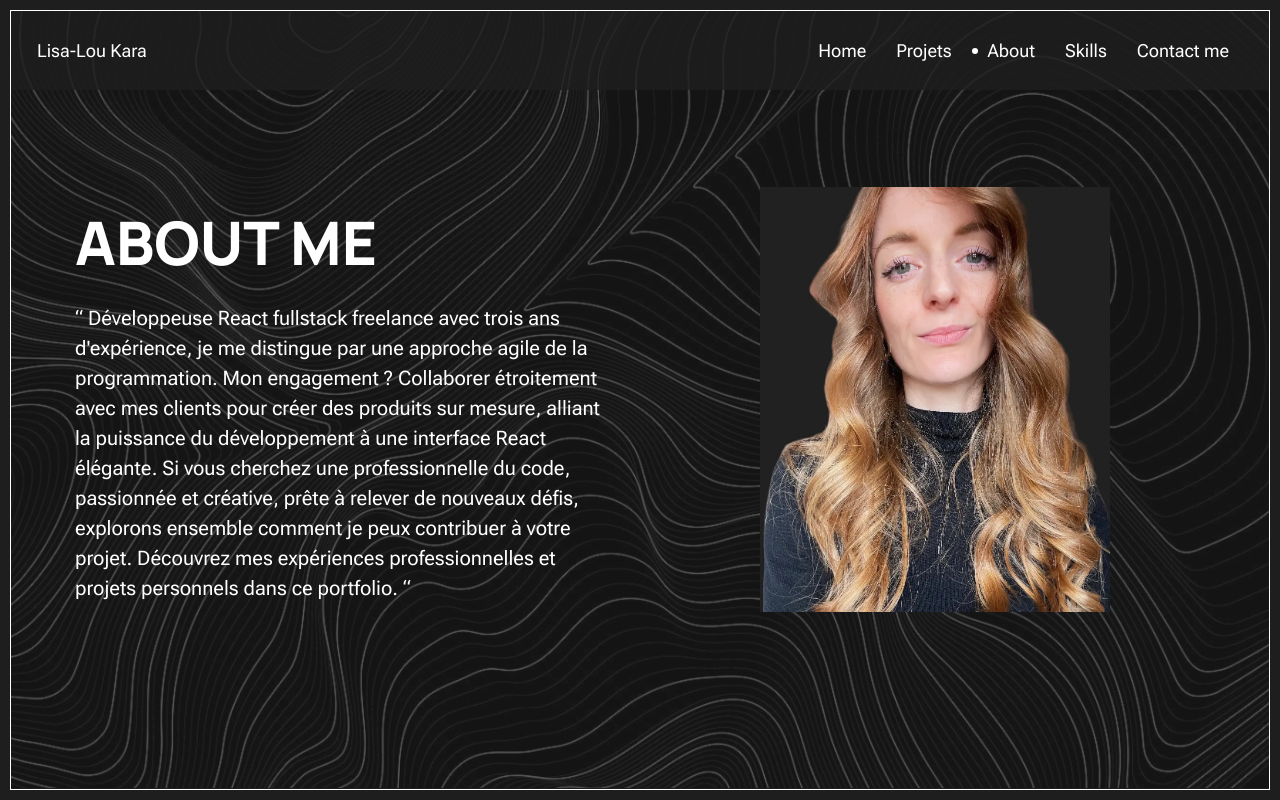
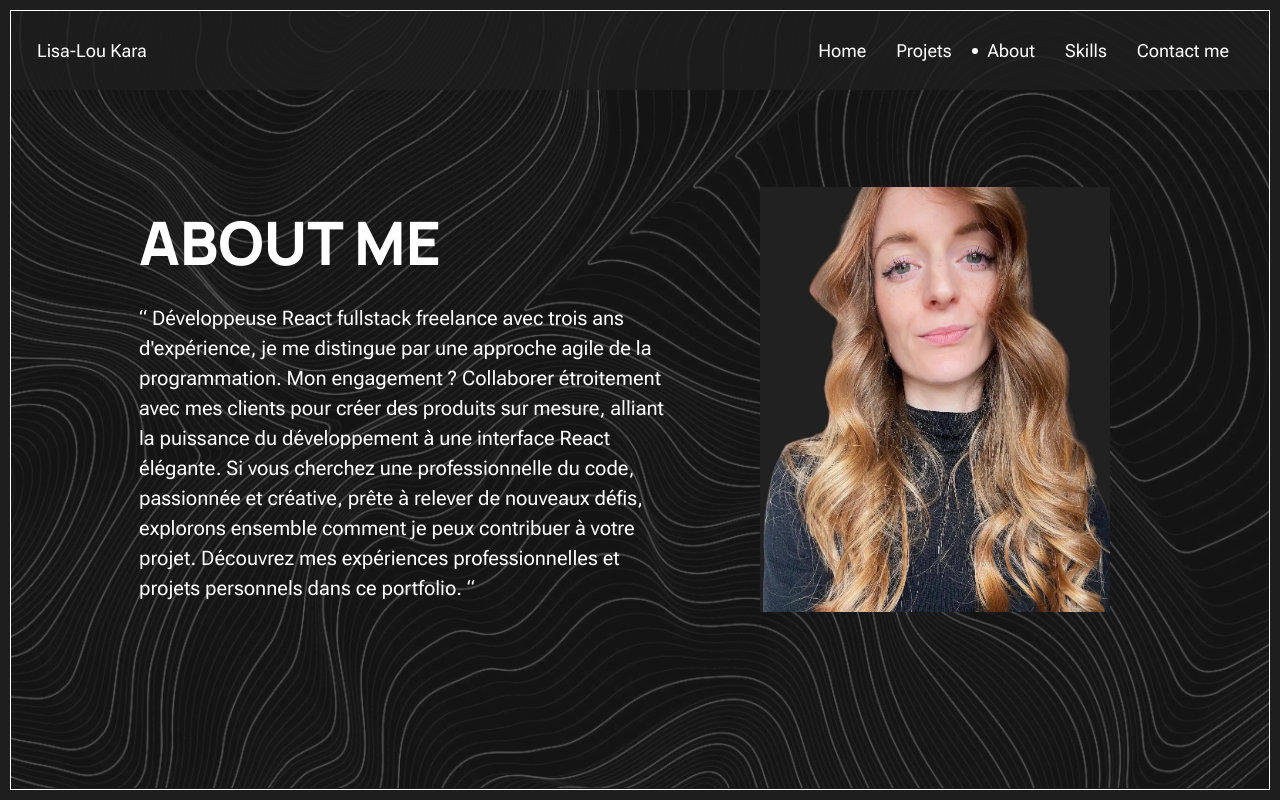
Before and after one commit to lilykr/portfolio, a Next.js app: page /en/about in a window 1280 px wide. Built offline with nearby package versions, Linux system fonts and the light colour scheme.

Commit message:
about me

```diff
--- a/src/app/[locale]/about/page.tsx
+++ b/src/app/[locale]/about/page.tsx
@@ -12,15 +12,15 @@ export default function About() {
   const t = useTranslations();
   return (
     <div
-      className="relative z-10 h-[calc(100dvh-23px)] flex flex-col tablet:flex-row tablet:justify-center tablet:items-center tablet:pt-0 pt-[calc((100dvh)/3-100px)] tablet:px-16"
+      className="relative z-10 h-[calc(100dvh-23px)] flex flex-col tablet:flex-row tablet:justify-center tablet:items-center tablet:pt-0 pt-[calc((100dvh)/3-100px)] tablet:px-32"
       id="about-section">
       <div className="flex flex-col items-center tablet:items-start">
-        <ParagraphTitle title={t('about_me')} />
+        <ParagraphTitle title={t('about_me')} className="max-w-sm" />
         <div className="text-center tablet:text-left w-[270px] mt-4 tablet:w-[530px] tablet:mr-[60px]">
           <BodyText text="“ Développeuse React fullstack freelance avec trois ans d'expérience, je me distingue par une approche agile de la programmation. Mon engagement ? Collaborer étroitement avec mes clients pour créer des produits sur mesure, alliant la puissance du développement à une interface React élégante. Si vous cherchez une professionnelle du code, passionnée et créative, prête à relever de nouveaux défis, explorons ensemble comment je peux contribuer à votre projet. Découvrez mes expériences professionnelles et projets personnels dans ce portfolio. “" />
         </div>
       </div>
-      <div className="flex items-center w-[50%] m-auto mt-12 tablet:mt-[0px] tablet:w-[350px] h-full">
+      <div className="flex items-center w-[50%] m-auto tablet:mt-[0px] tablet:w-[350px] h-full">
         <Image alt="picture of me" src={me} />
       </div>
     </div>
```
